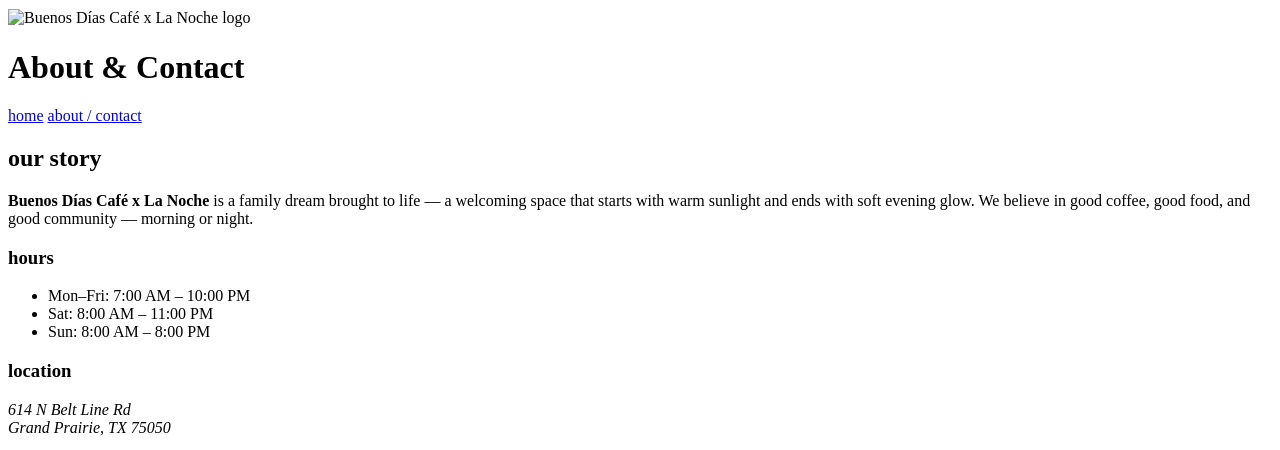
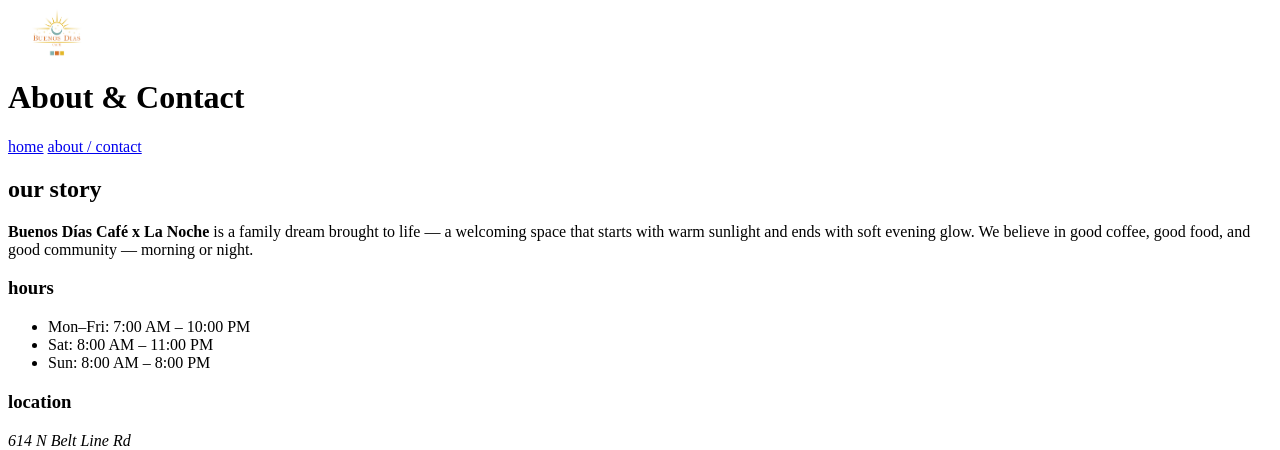
Before and after one commit to CodingWithAndres/buenos-dias-cafe-la-noche, a plain HTML site: page about.html in a window 1280 px wide. Shown: the top 450 px of the page. Drawn offline with Linux system fonts and the light colour scheme.

Commit message:
update: assets structure and logo path

```diff
--- a/about.html
+++ b/about.html
@@ -10,7 +10,7 @@
 <body>
   <header class="site-header">
     <div class="container header-inner">
-      <img src="BuenosDias_Logo.png" alt="Buenos Días Café x La Noche logo" class="logo" />
+      <img src="assets/logo.png" alt="Buenos Días Café x La Noche logo" class="logo" />
       <h1 class="brand">About & Contact</h1>
       <nav class="site-nav">
         <a href="index.html">home</a>
```
Also changed, not shown: index.html (+1 -1 lines).
